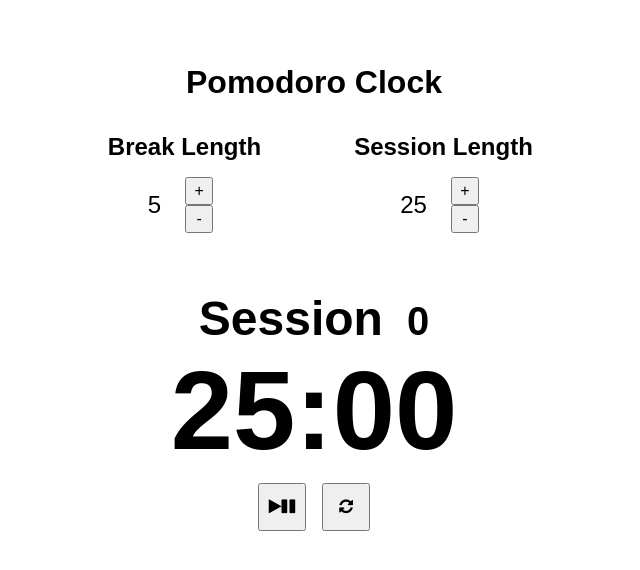
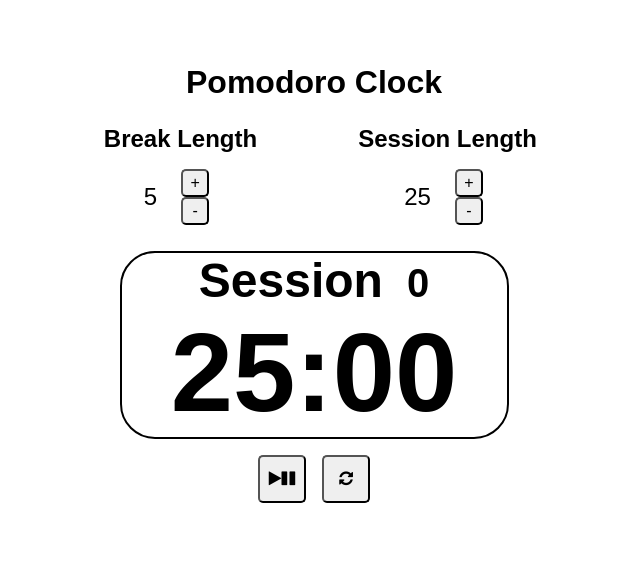
Before and after one commit to rtviner/pomodoro-timer, a React app: page / in a window 1280 px wide. Shown: the whole page, without its empty margins (326-966 px from the left). Built offline with nearby package versions, Linux system fonts and the light colour scheme.

Commit message:
add border to count-time-diplay and border radius to buttons

```diff
--- a/src/style.css
+++ b/src/style.css
@@ -20,12 +20,11 @@ div#timers {
     display: flex;
     flex-direction: row;
     justify-content: center;
-    padding: 1em;
+    padding: .5em;
 }
 
 div.timer {
-    padding: 2em;
-    padding-top: 1em;
+	padding: 1em 2em .5em 2em;
     width: 50%;
 }
 
@@ -41,6 +40,10 @@ div.interactions {
     align-content: center;
     width: 100%;
     margin: 0 auto;
+}
+
+button {
+	border-radius: 5px;
 }
 
 div.increment {
@@ -62,8 +65,12 @@ button.lengthBtn {
 }
 
 div#count-time-display {
-    width: 100%;
+    width: 70%;
+    margin: 0 auto;
+    margin-bottom: .25em;
     font-size: 2em;
+    border: 2.5px black solid;
+    border-radius: 35px;
 }
 
 h2#timer-label {
```
